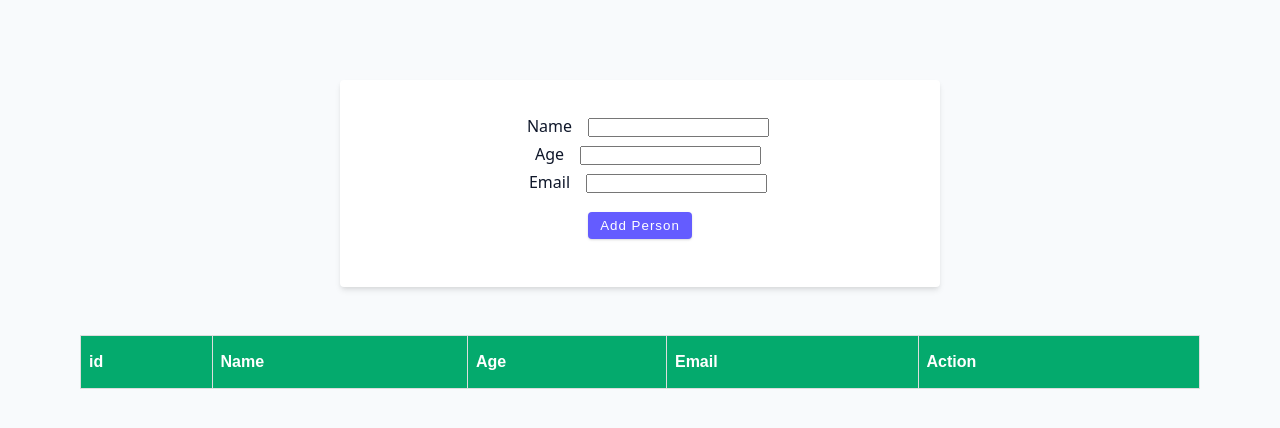
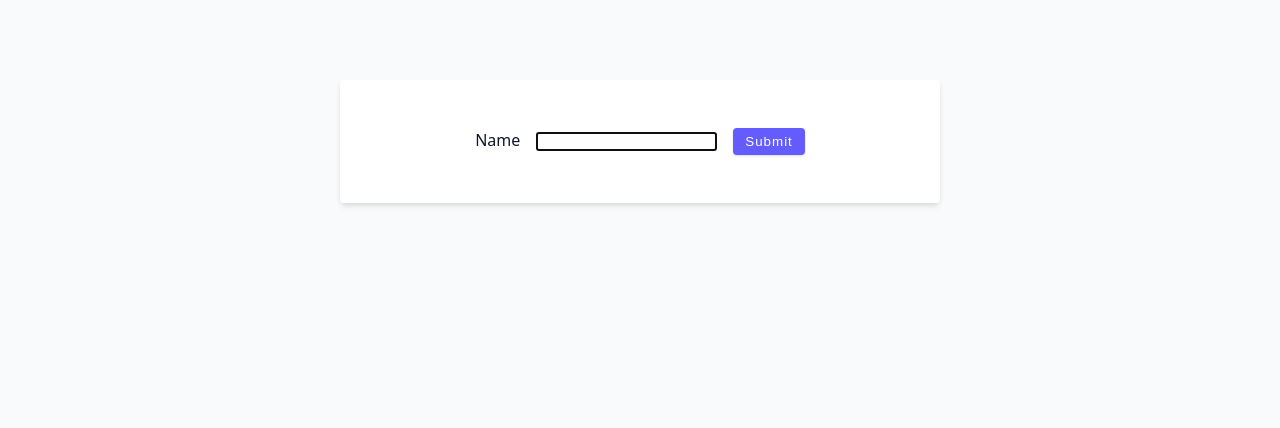
Before and after one commit to codersraj82/03-advanced-react, a React (Vite) app: page / in a window 1280 px wide. Shown: the top 428 px of the page. Built offline with nearby package versions, Linux system fonts and the light colour scheme.

Commit message:
example of useRef foe uncontroled input

```diff
--- a/src/App.jsx
+++ b/src/App.jsx
@@ -1,6 +1,6 @@
 import React from "react";
 import "../src/index.css";
-import Setup from "./tutorial/06-forms/starter/03-multiple-inputs";
+import Setup from "./tutorial/07-useRef/starter/01-useRef-basics";
 
 //import Setup from "./tutorial/02-useEffect/starter/04-fetch-data";
 
--- a/src/tutorial/07-useRef/starter/01-useRef-basics.jsx
+++ b/src/tutorial/07-useRef/starter/01-useRef-basics.jsx
@@ -1,30 +1,29 @@
-import { useEffect, useRef, useState } from 'react';
+import { useEffect, useRef, useState } from "react";
 
 const UseRefBasics = () => {
-  const [value, setValue] = useState(0);
-
+  const refContainer = useRef(null);
   const handleSubmit = (e) => {
     e.preventDefault();
+    console.log(refContainer.current.value);
   };
-
+  useEffect(() => {
+    console.log(refContainer.current);
+    refContainer.current.focus();
+  });
   return (
-    <div>
-      <form className='form' onSubmit={handleSubmit}>
-        <div className='form-row'>
-          <label htmlFor='name' className='form-label'>
+    <>
+      <form action="" className="form" onSubmit={handleSubmit}>
+        <div>
+          <label htmlFor="name" style={{ margin: "1rem" }}>
             Name
           </label>
-          <input type='text' id='name' className='form-input' />
+          <input type="text" name="name" id="name" ref={refContainer} />
+          <button type="submit" className="btn">
+            Submit
+          </button>
         </div>
-        <button type='submit' className='btn btn-block'>
-          submit
-        </button>
       </form>
-      <h1>value : {value}</h1>
-      <button onClick={() => setValue(value + 1)} className='btn'>
-        increase
-      </button>
-    </div>
+    </>
   );
 };
 
```
